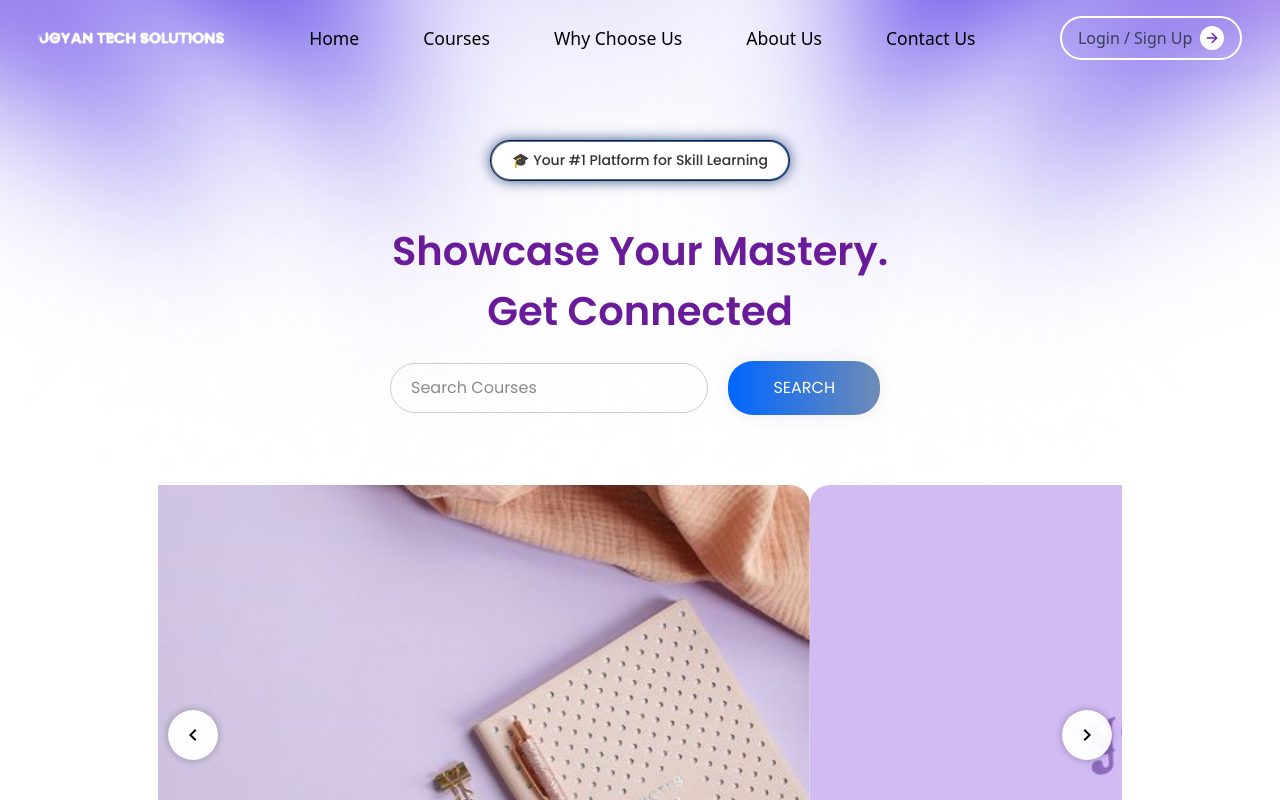
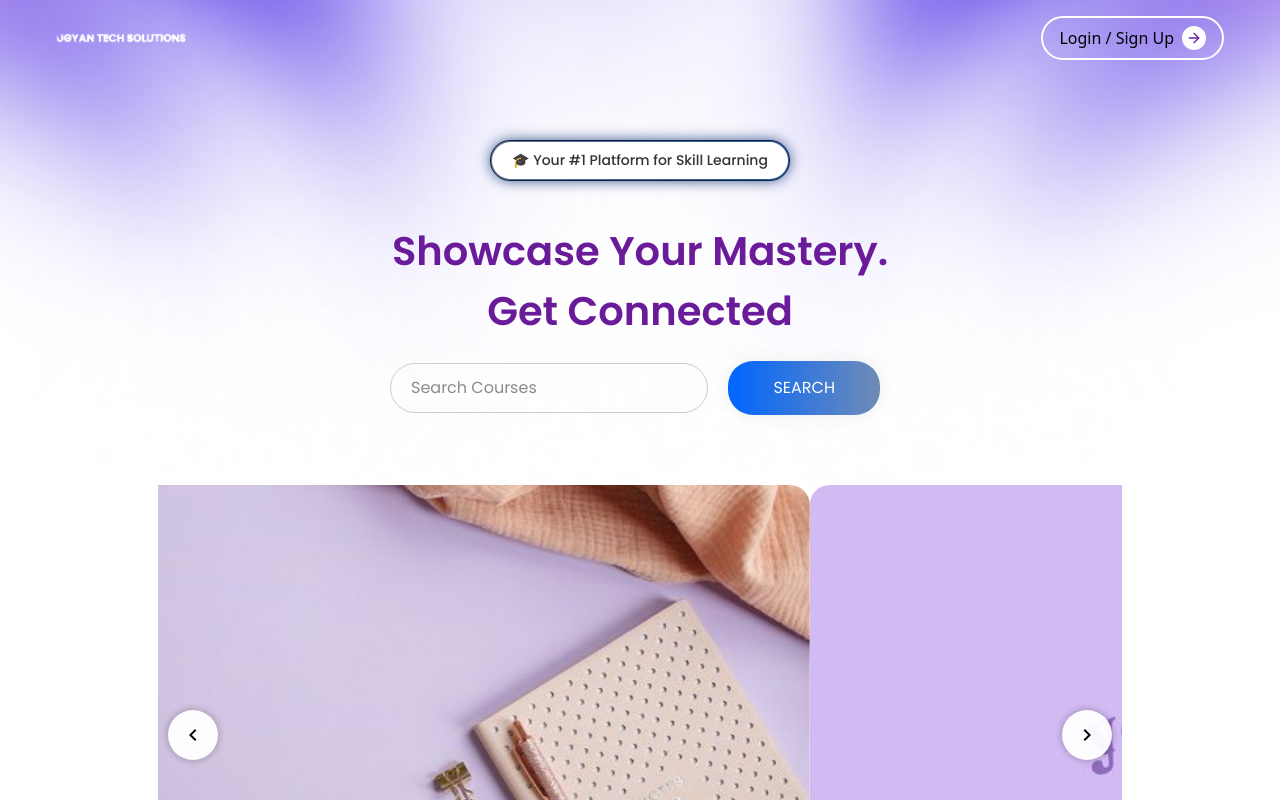
Before and after one commit to vijay120922/Ugyan-Tech-Solutions, a React (Vite) app: page / in a window 1280 px wide. Shown: the top 800 px of the page. Built offline with nearby package versions, Linux system fonts and the light colour scheme.

Commit message:
nav bar responsive

```diff
--- a/src/components/Navbar.css
+++ b/src/components/Navbar.css
@@ -1,13 +1,14 @@
-.gradient-bg{
-  background: linear-gradient(to right,#8570ee,white);
+.gradient-bg {
+  background: linear-gradient(to right, #8570ee, white);
   background-size: 200%;
-  animation: movingBg 3s linear infinite alternate ;
+  animation: movingBg 3s linear infinite alternate;
 }
-@keyframes movingBg{
-  to{
-    background-position: 100% 20% ;
+@keyframes movingBg {
+  to {
+    background-position: 100% 20%;
   }
 }
+
 .login-btn {
   display: flex;
   align-items: center;
@@ -20,12 +21,10 @@
   cursor: pointer;
   transition: all 0.3s ease;
 }
-
 .login-btn:hover {
   background-color: white;
   color: #6b21a8;
 }
-
 .login-arrow {
   display: flex;
   background-color: white;
@@ -37,36 +36,48 @@
   font-size: 14px;
   transition: transform 0.3s ease;
 }
-
 .login-btn:hover .login-arrow {
   transform: translateX(4px);
 }
-  .login-btn:hover{
+.login-btn:hover {
   border: 2px solid #6b21a8c7;
 }
-.nav-item{
+
+.nav-item {
   color: rgb(0, 0, 0);
   opacity: 0;
   transform: translateY(-10px);
-  animation: slideDown 0.5s ease-in forwards ;
-  animation-delay: calc(var(--i)*0.2s);
+  animation: slideDown 0.5s ease-in forwards;
+  animation-delay: calc(var(--i) * 0.2s);
   transition: all 0.2s ease-in;
   font-weight: 500;
-  padding:5px 10px;
+  padding: 6px 12px;
   border-radius: 10px;
 }
-@keyframes slideDown{
-  to{
+@keyframes slideDown {
+  to {
     opacity: 1;
     transform: translate(0px);
   }
 }
-.nav-item:hover{
+.nav-item:hover {
   color: #6b21a8;
   background-color: rgba(255, 255, 255, 0.185);
   backdrop-filter: blur(5px);
 }
-.nav-item:focus{
+.nav-item:focus {
   text-decoration: underline;
   text-underline-offset: 2px;
 }
+
+/* Responsive behavior */
+@media screen and (max-width: 768px) {
+  .nav-links {
+    flex-direction: column;
+    align-items: flex-start;
+  }
+  .nav-item {
+    width: 100%;
+    padding: 10px;
+  }
+}
--- a/src/components/Navbar.jsx
+++ b/src/components/Navbar.jsx
@@ -1,13 +1,14 @@
-import { NavLink, useNavigate,useLocation } from "react-router-dom";
-import { ArrowRight } from "lucide-react";
+import { NavLink, useNavigate, useLocation } from "react-router-dom";
+import { ArrowRight, Menu, X } from "lucide-react";
 import "./Navbar.css";
 import { useEffect, useState } from "react";
 
-const Navbar = ({user}) => {
-  const location=useLocation();
+const Navbar = ({ user }) => {
+  const location = useLocation();
   const [isAtTop, setIsAtTop] = useState(true);
-  const nav=useNavigate();
-  console.log(user);
+  const [menuOpen, setMenuOpen] = useState(false);
+  const nav = useNavigate();
+
   useEffect(() => {
     const handleScroll = () => {
       setIsAtTop(window.scrollY === 0);
@@ -22,28 +23,37 @@ const Navbar = ({user}) => {
   return (
     <nav
       className={`${
-        (isAtTop && location.pathname==='/') ? "bg-transparent" : "gradient-bg shadow-xl shadow-gray-500"
-      }  w-[100%] backdrop-blur-sm fixed top-0 z-50 transition-all duration-150 rounded-b-3xl`}
+        isAtTop && location.pathname === "/" ? "bg-transparent" : "gradient-bg shadow-xl shadow-gray-500"
+      } w-full fixed top-0 z-50 transition-all duration-150 rounded-b-3xl`}
     >
-      <div className="flex justify-around p-4 items-center">
+      <div className="flex justify-between items-center p-4 max-w-[1200px] mx-auto">
         <img
-          className="object-contain w-[15%] cursor-pointer"
+          className="object-contain w-[130px] cursor-pointer"
           src="/logo1.png"
           alt="Logo"
+          onClick={() => nav("/")}
         />
 
-        <div className="flex gap-11 w-[60%] justify-center text-[1.1em]">
+        {/* Hamburger icon for small screens */}
+        <div className="md:hidden">
+          <button onClick={() => setMenuOpen(!menuOpen)}>
+            {menuOpen ? <X size={26} /> : <Menu size={26} />}
+          </button>
+        </div>
+
+        {/* Main nav menu */}
+        <div
+          className={`nav-links md:flex gap-10 items-center text-[1em] ${
+            menuOpen ? "flex flex-col absolute top-[70px] left-0 w-full bg-white p-6 shadow-md rounded-b-xl z-40" : "hidden"
+          } md:static md:flex-row md:bg-transparent`}
+        >
           <NavLink to="/" className="nav-item" style={{ "--i": 1 }}>
             Home
           </NavLink>
           <NavLink to="/courses" className="nav-item" style={{ "--i": 2 }}>
             Courses
           </NavLink>
-          <NavLink
-            to="/why-choose-us"
-            className="nav-item"
-            style={{ "--i": 3 }}
-          >
+          <NavLink to="/why-choose-us" className="nav-item" style={{ "--i": 3 }}>
             Why Choose Us
           </NavLink>
           <NavLink to="/about-us" className="nav-item" style={{ "--i": 4 }}>
@@ -52,14 +62,14 @@ const Navbar = ({user}) => {
           <NavLink to="/contact-us" className="nav-item" style={{ "--i": 5 }}>
             Contact Us
           </NavLink>
+
+          <button className="login-btn mt-4 md:mt-0" onClick={() => nav('/loginorSignup')}>
+            Login / Sign Up
+            <span className="login-arrow">
+              <ArrowRight size={16} />
+            </span>
+          </button>
         </div>
-
-        <button className="login-btn text-gray-700" onClick={()=>nav('/loginorSignup')}>
-          Login / Sign Up
-          <span className="login-arrow">
-            <ArrowRight size={16} />
-          </span>
-        </button>
       </div>
     </nav>
   );
```
Lines whose indentation alone changed are shown as unchanged.
